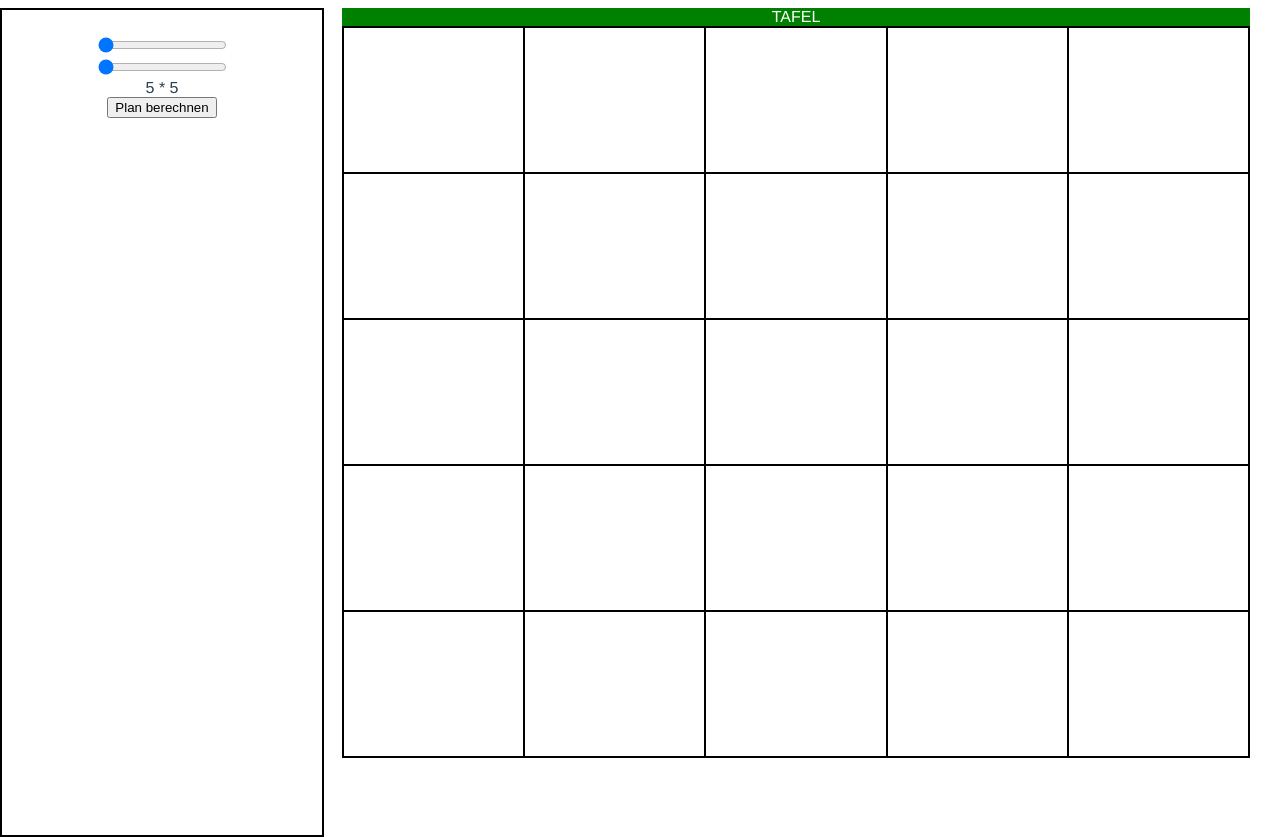
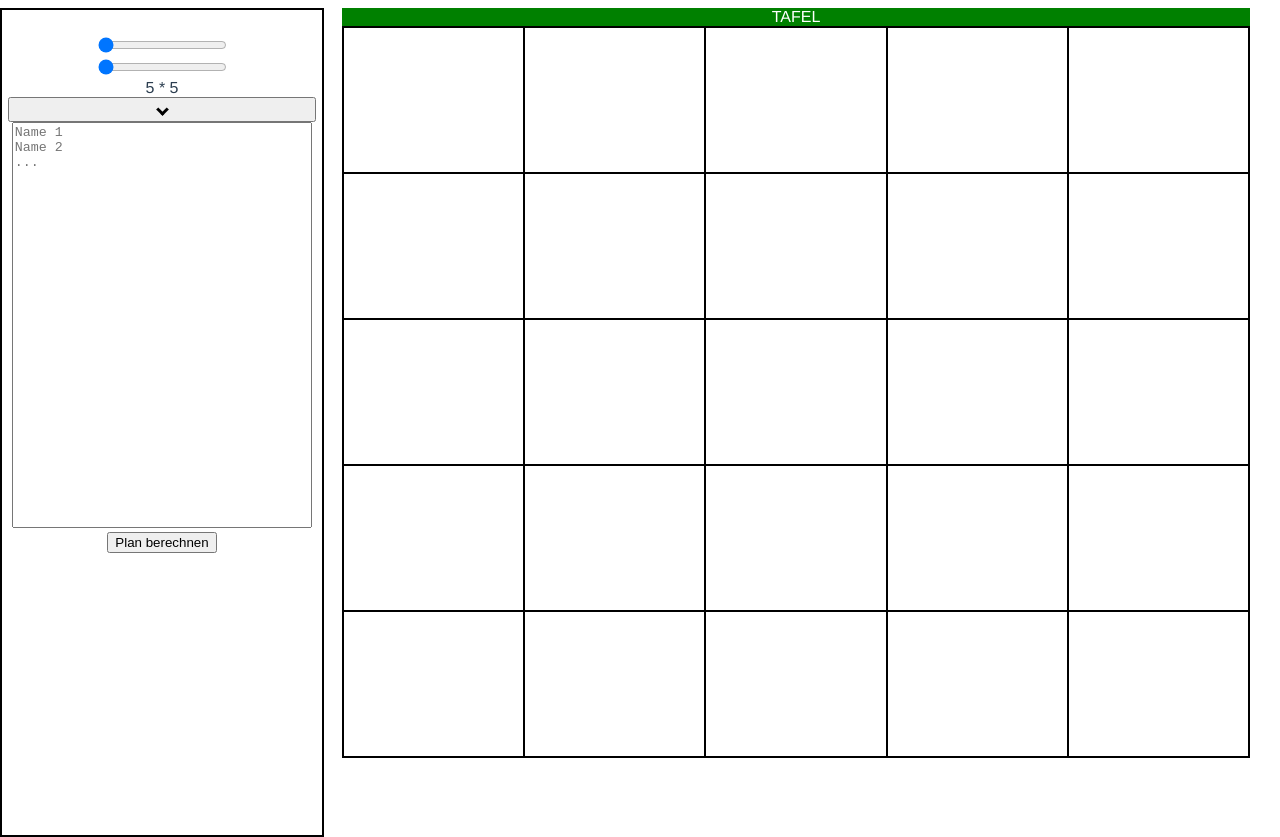
Before and after one commit to Florik3ks/sitzplatzplaner, a Vue app: page / in a window 1280 px wide. Built offline with nearby package versions, Linux system fonts and the light colour scheme.

Commit message:
moved style into seperate folder, added name input field

```diff
--- a/src/App.vue
+++ b/src/App.vue
@@ -5,6 +5,7 @@
 </template>
 
 <script lang="ts">
+// npm install -g @vue/cli
 // "npm run serve" to run
 import { defineComponent } from 'vue';
 import HelloWorld from './components/Sitzplatzplaner.vue';
--- a/src/components/Sitzplatzplaner.vue
+++ b/src/components/Sitzplatzplaner.vue
@@ -18,6 +18,22 @@
     /><br />
     {{ gridWidth }} * {{ gridHeight }}
     <br />
+    <div class="studentFieldWrap">
+    <button class="btn" @click="studentFieldVisible = !studentFieldVisible">
+      <i class="arrowdown"></i>
+    </button>
+    <br />
+    <div v-if="studentFieldVisible" class="studentFieldDiv" id="hide">
+      <textarea
+        class="studentField"
+        v-model="studentFieldValue"
+        placeholder="Name 1&#10;Name 2&#10;..."
+      >
+      </textarea
+      ><br />
+    </div>
+    </div>
+
     <input
       type="submit"
       name="compute"
@@ -37,7 +53,7 @@
         >
           <button
             :key="sitzplaetze"
-            class="btn"
+            class="fieldBtn"
             @click="onFieldClick(x, y)"
             :style="{ background: isMarked(x, y) ? 'lightblue' : 'white' }"
             v-text="sitzplaetze[x.toString() + ',' + y.toString()].name"
@@ -67,6 +83,8 @@ export default defineComponent({
       gridWidth: 5,
       gridHeight: 5,
       sideWidth: 25,
+      studentFieldVisible: true,
+      studentFieldValue: "",
       sitzplaetze2: this.instantiateList(
         maxGridWidth,
         maxGridHeight
@@ -74,7 +92,11 @@ export default defineComponent({
       sitzplaetze: this.instantiateDict(maxGridWidth, maxGridHeight),
     };
   },
-  watch: {},
+  watch: {
+    studentFieldValue(){
+      console.log(this.studentFieldValue);
+    }
+  },
   methods: {
     onFieldClick(x: number, y: number) {
       let platz: Sitzplatz =
@@ -84,6 +106,11 @@ export default defineComponent({
     computePlan() {
       console.log("cmpPLan");
       this.resetNames();
+      let a: Sitzplatz[] = this.getUsedFieldsToComputePlan();
+      a.forEach((element) => {
+        element.name = "b";
+      });
+      this.getNames();
     },
     resetNames() {
       for (let x = 0; x < this.maxGridWidth; x++) {
@@ -129,74 +156,14 @@ export default defineComponent({
       }
       return fields;
     },
+    getNames(){
+      console.log(this.studentFieldValue.split("\n").filter(x => x !== null && x!== ""))
+    }
   },
 });
 </script>
 
 <!-- Add "scoped" attribute to limit CSS to this component only -->
 <style scoped>
-.t1 {
-  border: 2px solid black;
-  padding: 0;
-}
-.tafelDivOuter {
-  justify-content: center;
-  display: flex;
-  margin-left: 25vw;
-}
-.tafelDivInner {
-  background-color: green;
-  color: white;
-  width: 71vw;
-}
-.sitzplatzdiv {
-  justify-content: center;
-  display: flex;
-  margin-left: 25vw;
-}
-.sideDiv {
-  width: 25vw;
-  height: 100vh;
-  position: absolute;
-  background-color: white;
-  border: 2px solid black;
-  /* overflow: auto; */
-  justify-content: center;
-  padding-top: 25px;
-}
-table {
-  align-self: center;
-  border-collapse: collapse;
-  table-layout: fixed;
-  width: 71vw;
-}
-.btn {
-  width: 100%;
-  height: 100%;
-  border: none;
-  vertical-align: top;
-}
-/* .inpSlider{
-  size: 500px;
-} */
-/* .inpSlider{
-  -webkit-appearance: none;
-  height: 25px;
-  /* background-color: #42b983;
-
-}
-.inpSlider::-webkit-slider-thumb{
-  -webkit-appearance: none;
-  appearance: none;
-  width:25px;
-  height:25px;
-  background-color: red;
-}
-.inpSlider::-moz-range-thumb{
-  -webkit-appearance: none;
-  appearance: none;
-  width:25px;
-  height:25px;
-  background-color: red;
-} */
+@import "../style.css";
 </style>
--- /dev/null
+++ b/src/style.css
@@ -0,0 +1,93 @@
+
+.t1 {
+  border: 2px solid black;
+  padding: 0;
+}
+.tafelDivOuter {
+  justify-content: center;
+  display: flex;
+  margin-left: 25vw;
+}
+.tafelDivInner {
+  background-color: green;
+  color: white;
+  width: 71vw;
+}
+.sitzplatzdiv {
+  justify-content: center;
+  display: flex;
+  margin-left: 25vw;
+}
+.sideDiv {
+  width: 25vw;
+  height: 100vh;
+  position: absolute;
+  background-color: white;
+  border: 2px solid black;
+  /* overflow: auto; */
+  justify-content: center;
+  padding-top: 25px;
+}
+table {
+  align-self: center;
+  border-collapse: collapse;
+  table-layout: fixed;
+  width: 71vw;
+}
+.fieldBtn {
+  width: 100%;
+  height: 100%;
+  border: none;
+  vertical-align: top;
+}
+.btn{
+  width: 24vw;
+  height: 25px;
+}
+.arrowdown {
+  border: solid black;
+  border-width: 0 3px 3px 0;
+  display: inline-block;
+  padding: 3px;
+  transform: rotate(45deg);
+  -webkit-transform: rotate(45deg);
+}
+.studentFieldDiv{
+  width: 25vw;
+  background-color: white;
+  vertical-align: top;
+}
+.studentField{
+  width: 23vw;
+  height: 50vh;
+  resize: none;
+}
+.studentFieldWrap{
+  width: 25vw;
+  vertical-align: top;
+  justify-content: center;
+
+}
+/* .inpSlider{
+  size: 500px;
+} */
+/* .inpSlider{
+  -webkit-appearance: none;
+  height: 25px;
+  /* background-color: #42b983;
+
+}
+.inpSlider::-webkit-slider-thumb{
+  -webkit-appearance: none;
+  appearance: none;
+  width:25px;
+  height:25px;
+  background-color: red;
+}
+.inpSlider::-moz-range-thumb{
+  -webkit-appearance: none;
+  appearance: none;
+  width:25px;
+  height:25px;
+  background-color: red;
+} */
```
